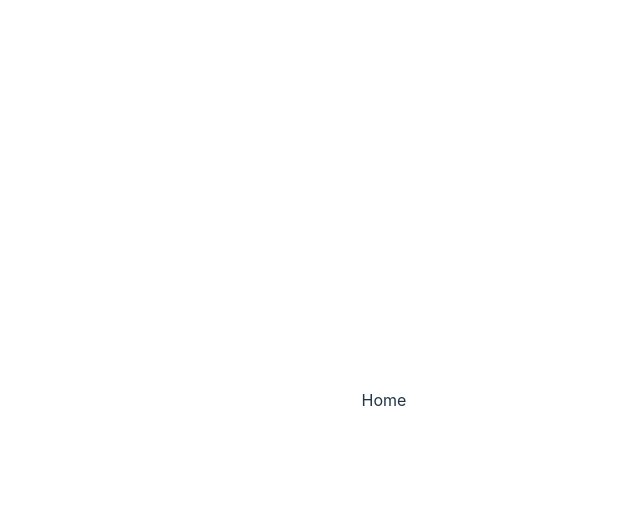
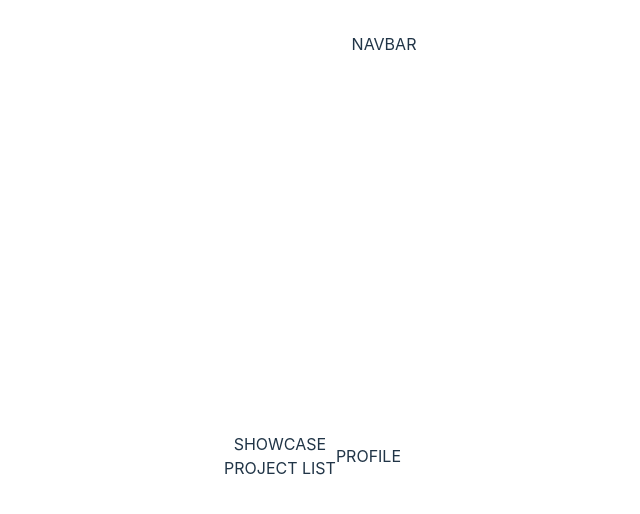
Before and after one commit to braedonwatkins/resume, a React (Vite) app in the folder resume/: page / in a window 1280 px wide. Shown: the top 514 px of the page, without its empty margins (256-896 px from the left). Built offline with nearby package versions, Linux system fonts and the light colour scheme.

Commit message:
wireframe html

```diff
--- a/resume/src/pages/Home.tsx
+++ b/resume/src/pages/Home.tsx
@@ -1,5 +1,16 @@
 const Home = () => {
-  return <div>Home</div>;
+  return (
+    <div>
+      <header>NAVBAR</header>
+      <body>
+        <div>
+          <div>SHOWCASE</div>
+          <div>PROJECT LIST</div>
+        </div>
+        <div>PROFILE</div>
+      </body>
+    </div>
+  );
 };
 
 export { Home };
```
